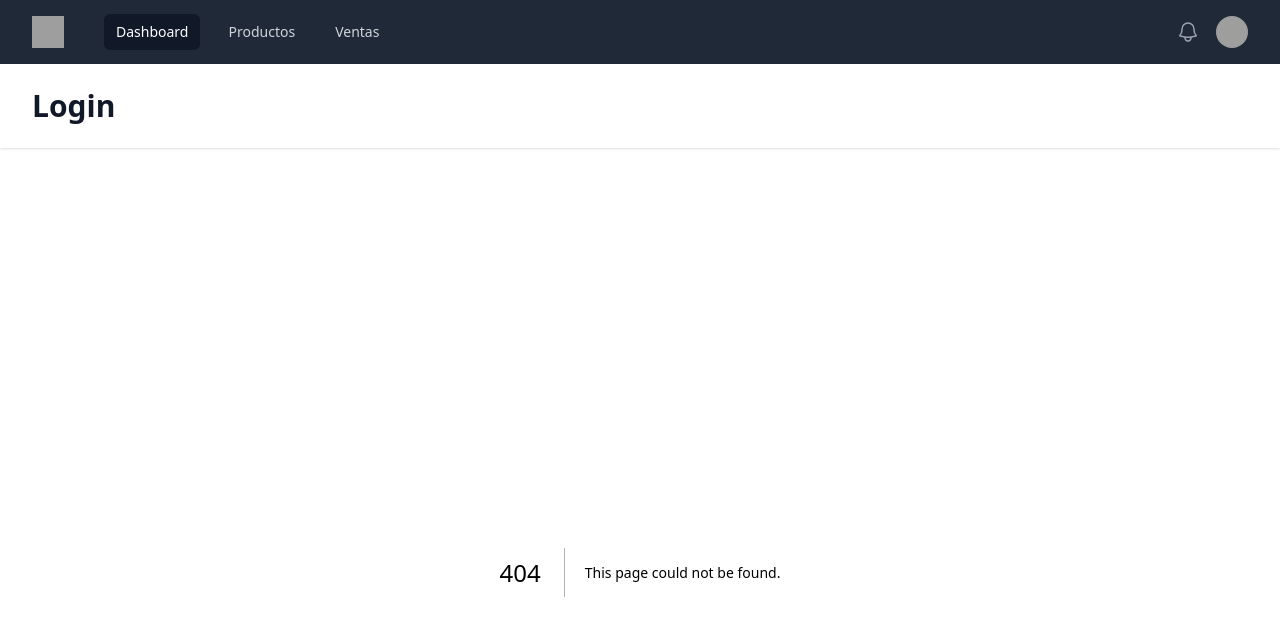
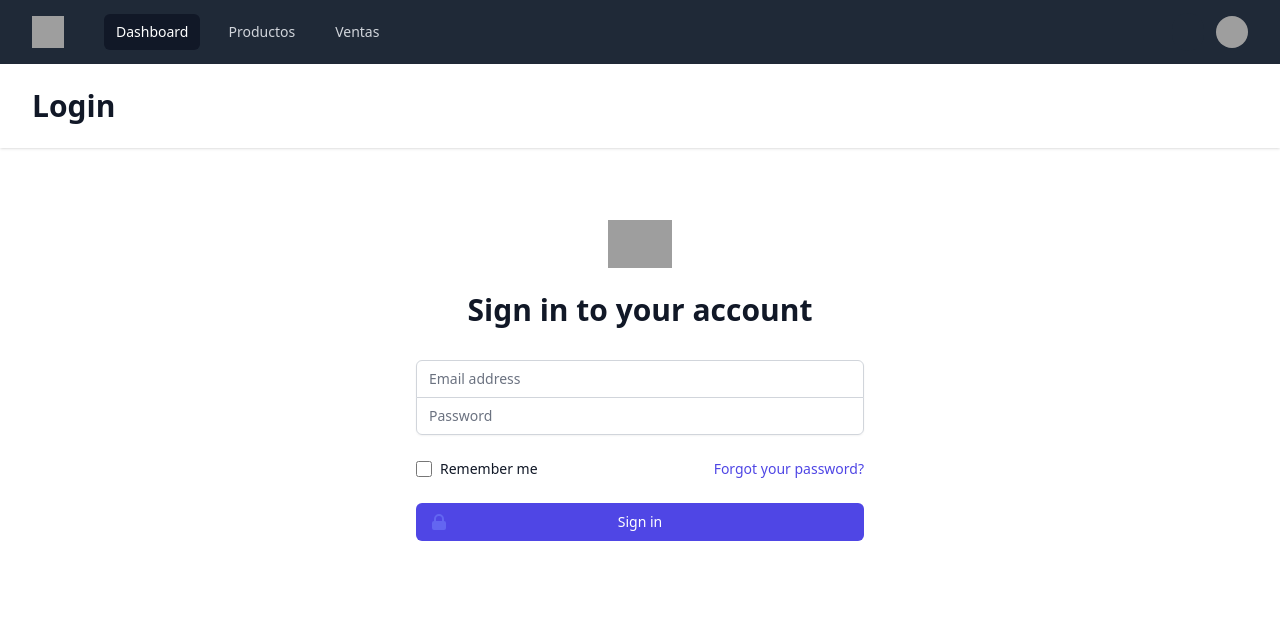
Before and after one commit to ospinajuanp/profesional-next12, a Next.js app: page /login in a window 1280 px wide. Before the commit this address had no page. Shown: the top 636 px of the page. Built offline with nearby package versions, Linux system fonts and the light colour scheme; grey boxes are pictures that could not be loaded; some icons are missing.

Commit message:
adding login in page call component LoginPage

```diff
--- /dev/null
+++ b/src/pages/login.js
@@ -0,0 +1,9 @@
+import LoginPage from "@/components/LoginPage";
+
+export default function Login (){
+    return(
+        <>
+        <LoginPage/>
+        </>
+    )
+}
```
